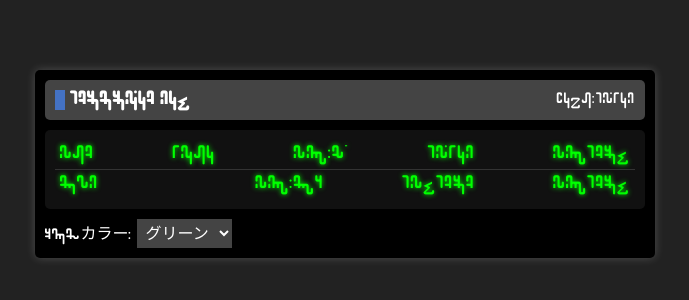
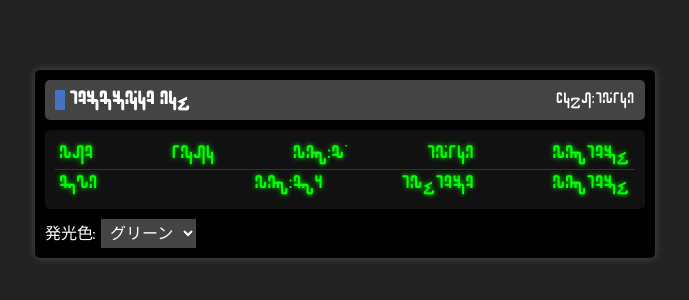
Before and after one commit to SoshuKo/KnTrainBoard, a plain HTML site: page index.html in a window 1280 px wide. Shown: the part 236-536 px from the top of the page, without its empty margins (295-984 px from the left). Drawn offline with Linux system fonts and the light colour scheme.

Commit message:
Update index.html

```diff
--- a/index.html
+++ b/index.html
@@ -37,7 +37,7 @@
 
         <!-- カラーテーマ変更 -->
         <div class="theme-selector">
-            <label for="theme-selector">LCDカラー:</label>
+            <label for="theme-selector">発光色:</label>
             <select id="theme-selector">
                 <option value="green">グリーン</option>
                 <option value="blue">ブルー</option>
```
